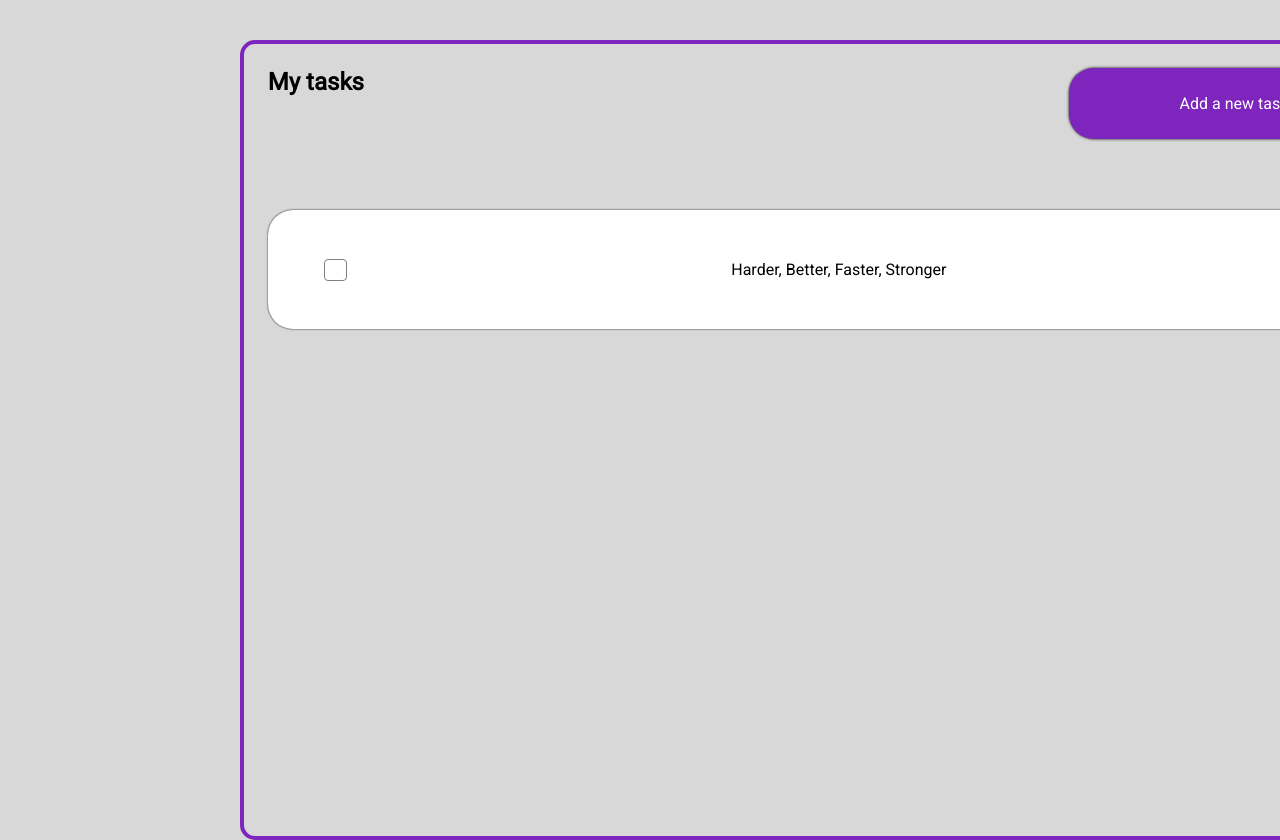
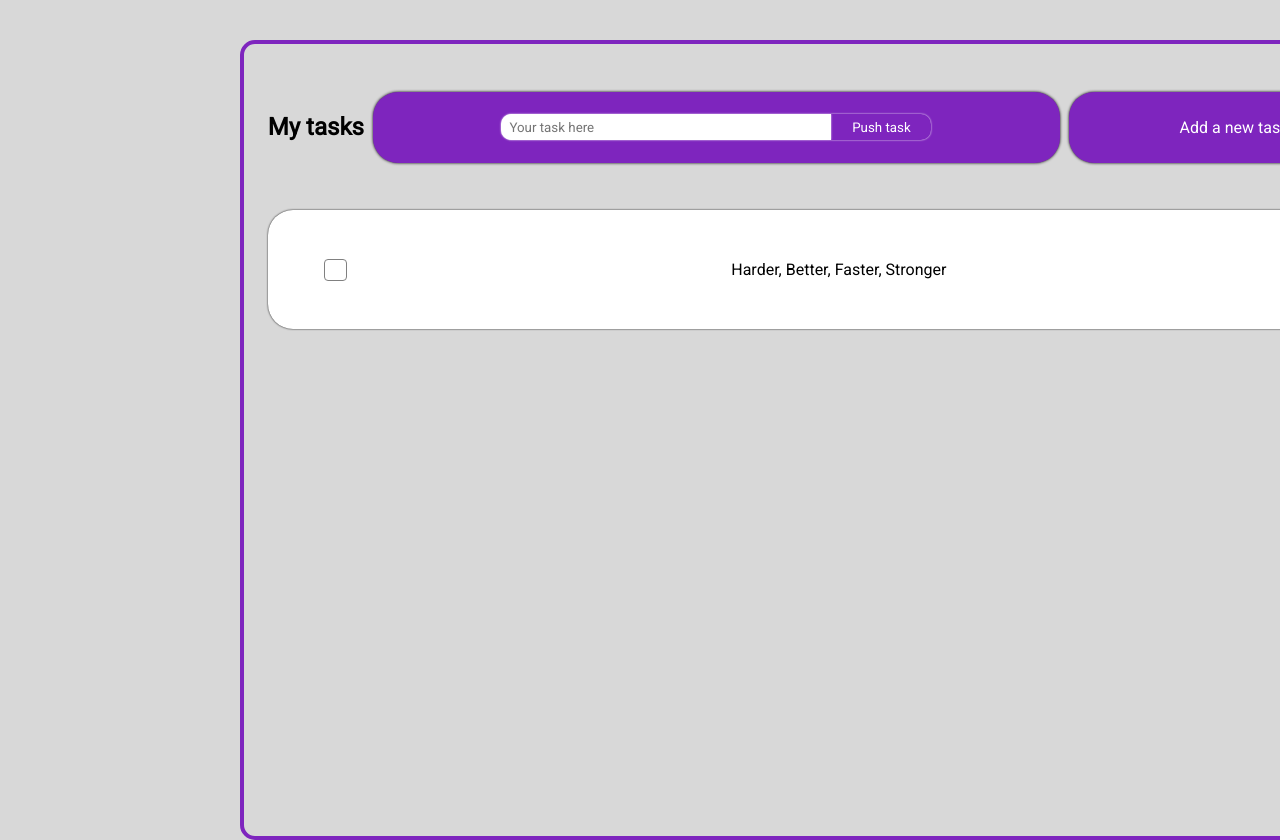
Before and after one commit to ArthurAndradee/to-do-list, a React (Create React App) app: page / in a window 1280 px wide. Shown: the top 840 px of the page. Built offline with nearby package versions, Linux system fonts and the light colour scheme.

Commit message:
createTaskContainer created

```diff
--- a/src/components/Layout/index.tsx
+++ b/src/components/Layout/index.tsx
@@ -2,6 +2,9 @@ import React from 'react';
 
 import { Container, Header } from './styles';
 import CreateTaskButton from '../createTaskButton';
+
+import CreateTaskContainer from '../createTaskContainer';
+
 import Task from '../task';
 
 import Title from '../title';
@@ -11,6 +14,7 @@ const Layout: React.FC = () => {
       <Container>
         <Header>
             <Title />
+            <CreateTaskContainer />
             <CreateTaskButton/>
         </Header>
             <Task />
--- a/src/components/Layout/styles.ts
+++ b/src/components/Layout/styles.ts
@@ -19,4 +19,8 @@ width: 96%;
 
 margin-left: 2%;
 margin-top: 2%;
+
+display: flex;
+justify-content: space-between;
+align-items: center;
 `;
--- a/src/components/createTaskButton/styles.ts
+++ b/src/components/createTaskButton/styles.ts
@@ -11,9 +11,6 @@ export const Container = styled.button`
   font-size: 150%;
   color: #FFFFFF;
 
-  float: right;
-
-
   border: none;
   padding: 0;
   font: inherit;
--- /dev/null
+++ b/src/components/createTaskContainer/index.tsx
@@ -0,0 +1,14 @@
+import React from 'react';
+
+import { Container, Input, SearchButton } from './styles';
+
+const CreateTaskContainer: React.FC = () => {
+  return (
+    <Container>
+      <Input placeholder="Your task here"/>
+      <SearchButton>Push task</SearchButton>
+    </Container>
+  );
+}
+
+export default CreateTaskContainer;
--- /dev/null
+++ b/src/components/createTaskContainer/styles.ts
@@ -0,0 +1,68 @@
+import styled from 'styled-components';
+
+export const Container = styled.button`
+  height: 60%;
+  width: 60%;
+
+  border-radius: 25px;
+  box-shadow: 0px 0px 3px 0px black;
+
+  background-color: #7e25be;;
+  font-size: 150%;
+  color: #FFFFFF;
+
+  border: none;
+  padding: 0;
+  font: inherit;
+  cursor: pointer;
+  outline: inherit;
+
+  display: flex;
+  justify-content: center;
+  align-items: center;
+`;
+
+export const Input = styled.input`
+    height: 26px;
+    width: 330px;
+
+    border-top-left-radius: 10px;
+    border-bottom-left-radius: 10px;
+
+    box-shadow: 0px 0px 2px 0px white;
+
+    color: black;
+
+    background: white;
+	border: none;
+	padding: 0;
+	cursor: pointer;
+	outline: inherit;
+
+    text-indent: 8px;
+`;
+
+export const SearchButton = styled.button`
+    height: 26px;
+    width: 100px;
+
+    border-top-right-radius: 10px;
+    border-bottom-right-radius: 10px;
+
+    cursor: pointer;
+
+    box-shadow: 0px 0px 2px 0px white;
+
+    border: 1px solid white;
+	color: white;
+
+    background: none;
+	border: none;
+
+    transition: all 300ms;
+
+    &:hover {
+        color: #7e25be;
+        background-color: white;
+    }
+`;
--- a/src/components/task/styles.ts
+++ b/src/components/task/styles.ts
@@ -21,7 +21,6 @@ export const Checkbox = styled.input`
   border-radius: 5px;
 
   margin-right: 3%;
-
 
   position: relative;
 
--- a/src/components/title/styles.ts
+++ b/src/components/title/styles.ts
@@ -1,8 +1,6 @@
 import styled from 'styled-components';
 
 export const Container = styled.div`
-  display: inline-block;
-
   font-weight: 700;
   font-size: 150%;
 `;
```
